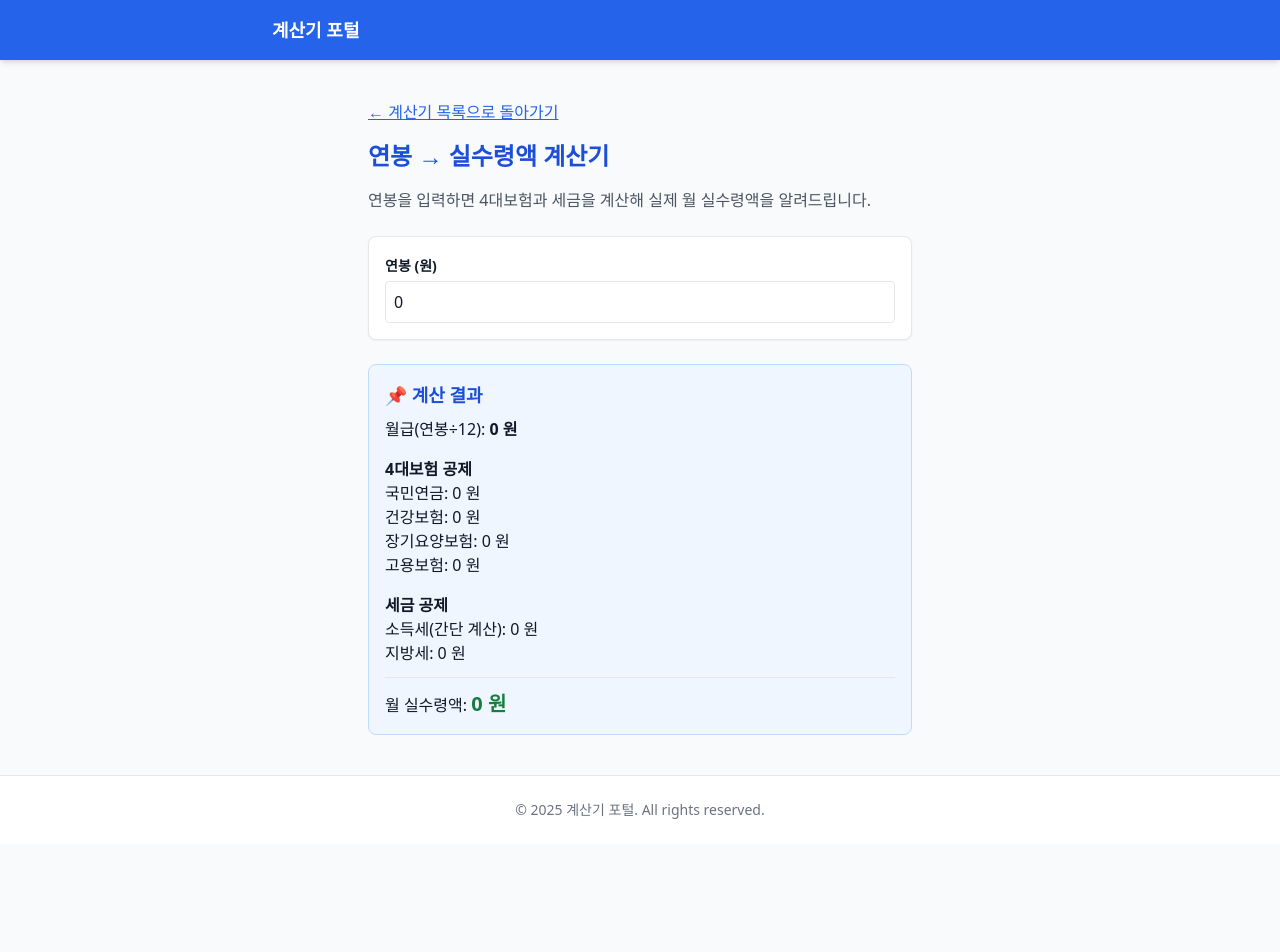
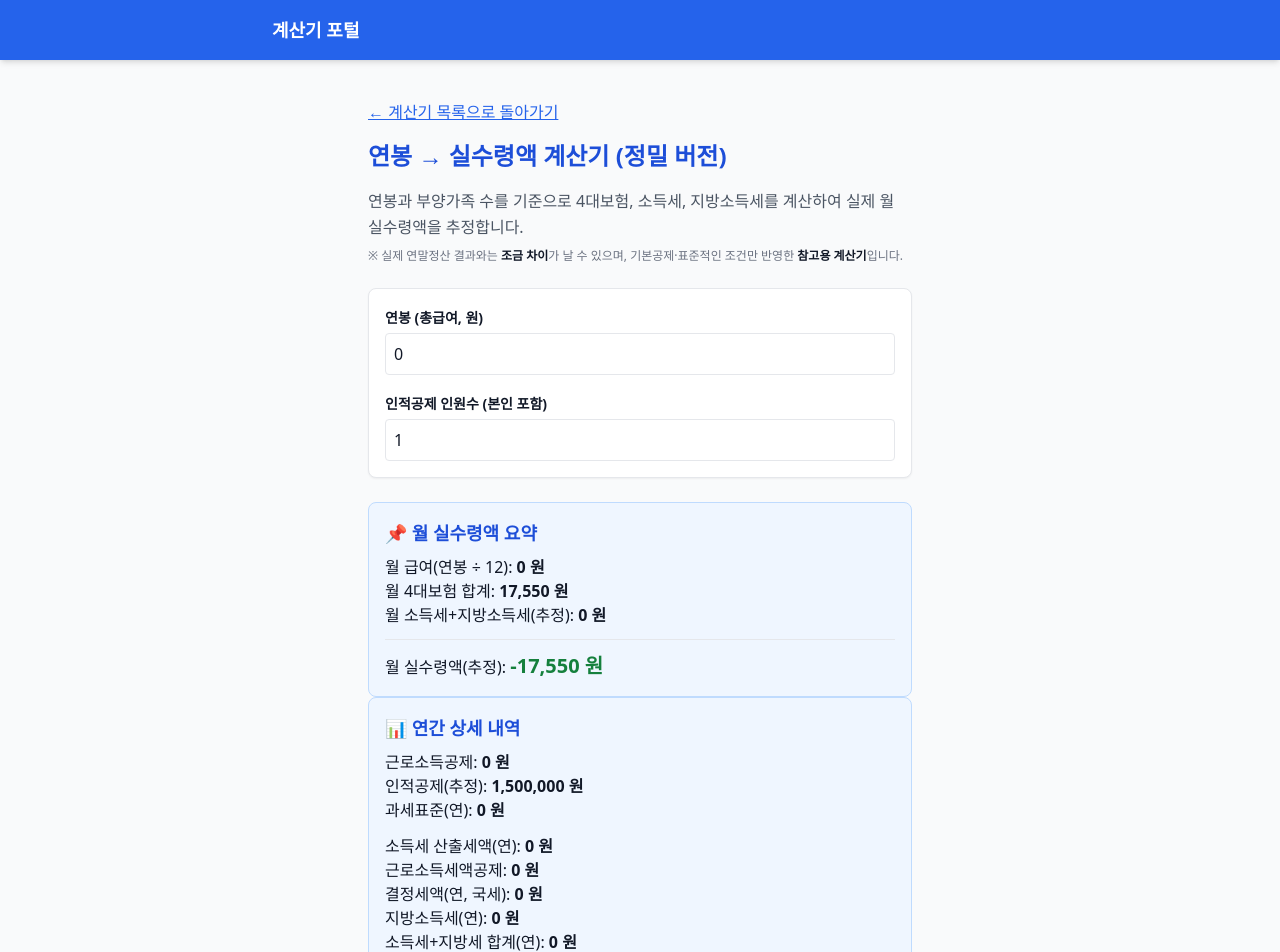
Before and after one commit to geniuspark00-source/calc-site, a Next.js app: page /calculators/salary in a window 1280 px wide. Shown: the top 952 px of the page. Before the commit the page ends 844 px from the top, so only its background shows below. Built offline with nearby package versions, Linux system fonts and the light colour scheme.

Commit message:
auto push

```diff
--- a/app/calculators/salary/SalaryCalculatorUI.tsx
+++ b/app/calculators/salary/SalaryCalculatorUI.tsx
@@ -4,28 +4,138 @@ import { useState } from "react";
 import Input from "@/components/Input";
 import ResultBox from "@/components/ResultBox";
 
+// 근로소득공제 (총급여 = 연봉 기준)
+function calcEarnedIncomeDeduction(totalSalary: number): number {
+  if (totalSalary <= 5_000_000) {
+    return totalSalary * 0.7;
+  } else if (totalSalary <= 15_000_000) {
+    return 3_500_000 + (totalSalary - 5_000_000) * 0.4;
+  } else if (totalSalary <= 45_000_000) {
+    return 7_500_000 + (totalSalary - 15_000_000) * 0.15;
+  } else if (totalSalary <= 100_000_000) {
+    return 12_000_000 + (totalSalary - 45_000_000) * 0.05;
+  } else {
+    const deduction = 14_750_000 + (totalSalary - 100_000_000) * 0.02;
+    return Math.min(deduction, 20_000_000); // 공제 한도 2,000만원
+  }
+}
+
+// 종합소득세 산출세액 (근로소득 과세표준 기준, 연 단위)
+function calcIncomeTaxByBracket(taxBase: number): number {
+  if (taxBase <= 0) return 0;
+
+  if (taxBase <= 14_000_000) {
+    return taxBase * 0.06;
+  } else if (taxBase <= 50_000_000) {
+    return 840_000 + (taxBase - 14_000_000) * 0.15;
+  } else if (taxBase <= 88_000_000) {
+    return 6_240_000 + (taxBase - 50_000_000) * 0.24;
+  } else if (taxBase <= 150_000_000) {
+    return 15_360_000 + (taxBase - 88_000_000) * 0.35;
+  } else if (taxBase <= 300_000_000) {
+    return 37_060_000 + (taxBase - 150_000_000) * 0.38;
+  } else if (taxBase <= 500_000_000) {
+    return 94_060_000 + (taxBase - 300_000_000) * 0.4;
+  } else if (taxBase <= 1_000_000_000) {
+    return 174_060_000 + (taxBase - 500_000_000) * 0.42;
+  } else {
+    return 384_060_000 + (taxBase - 1_000_000_000) * 0.45;
+  }
+}
+
+// 근로소득세액공제 (간단 버전, 한도 반영)
+function calcEarnedIncomeTaxCredit(
+  incomeTax: number,
+  totalSalary: number
+): number {
+  if (incomeTax <= 0) return 0;
+
+  // 1단계: 산출세액 기준 공제율
+  let credit = 0;
+  if (incomeTax <= 1_300_000) {
+    credit = incomeTax * 0.55;
+  } else {
+    credit = 715_000 + (incomeTax - 1_300_000) * 0.3;
+  }
+
+  // 2단계: 총급여 기준 공제 한도
+  let limit = 0;
+  if (totalSalary <= 33_000_000) {
+    limit = 740_000;
+  } else if (totalSalary <= 70_000_000) {
+    limit = 740_000 - (totalSalary - 33_000_000) * 0.008;
+    if (limit < 660_000) limit = 660_000;
+  } else if (totalSalary <= 120_000_000) {
+    limit = 660_000 - (totalSalary - 70_000_000) * 0.5;
+    if (limit < 500_000) limit = 500_000;
+  } else {
+    limit = 500_000 - (totalSalary - 120_000_000) * 0.5;
+    if (limit < 200_000) limit = 200_000;
+  }
+
+  credit = Math.min(credit, limit);
+  credit = Math.min(credit, incomeTax); // 세액보다 많이 깎을 수는 없음
+
+  return Math.max(0, credit);
+}
+
+// 인적공제 (아주 단순화: 1인당 150만원)
+function calcPersonalDeduction(personCount: number): number {
+  const perPerson = 1_500_000;
+  return perPerson * personCount;
+}
+
 export default function SalaryCalculatorUI() {
-  const [salary, setSalary] = useState(0); // 연봉
+  const [salary, setSalary] = useState(0); // 연봉(총급여 가정)
+  const [familyCount, setFamilyCount] = useState(1); // 본인 포함 인원 수
 
-  // 월 급여
-  const monthly = salary / 12;
+  const yearlySalary = Math.max(0, salary);
+  const monthlySalary = yearlySalary / 12;
 
-  // 4대보험
-  const pension = monthly * 0.045; // 국민연금
-  const health = monthly * 0.03545; // 건강보험
-  const care = health * 0.1295; // 장기요양보험
-  const hire = monthly * 0.009; // 고용보험
+  // 4대보험 (직장인, 근로자 부담만)
+  // 국민연금: 기준소득월액 390,000 ~ 6,170,000 (2024/7 기준 근로자 4.5%)
+  const pensionBase = Math.min(
+    Math.max(monthlySalary, 390_000),
+    6_170_000
+  );
+  const nationalPension = pensionBase * 0.045;
 
-  const insuranceTotal = pension + health + care + hire;
+  // 건강보험 (근로자 3.545%), 장기요양(건보료의 12.95%), 고용보험(0.9%)
+  const healthInsurance = monthlySalary * 0.03545;
+  const longTermCare = healthInsurance * 0.1295;
+  const employmentInsurance = monthlySalary * 0.009;
 
-  // 소득세(단순화 모델: 월급의 5.5% 정도)
-  const incomeTax = monthly * 0.055;
-  const localTax = incomeTax * 0.1;
+  const monthlySocialInsurance =
+    nationalPension + healthInsurance + longTermCare + employmentInsurance;
 
-  const taxTotal = incomeTax + localTax;
+  const yearlySocialInsurance = monthlySocialInsurance * 12;
 
-  // 최종 실수령액
-  const takeHome = monthly - insuranceTotal - taxTotal;
+  // 소득세 계산용 과세표준
+  const earnedIncomeDeduction = calcEarnedIncomeDeduction(yearlySalary);
+  const earnedIncomeAmount = Math.max(
+    0,
+    yearlySalary - earnedIncomeDeduction
+  ); // 근로소득금액
+
+  const personalDeduction = calcPersonalDeduction(
+    Math.max(1, Math.floor(familyCount || 1))
+  );
+
+  const taxBase = Math.max(
+    0,
+    earnedIncomeAmount - personalDeduction
+  );
+
+  const grossIncomeTax = calcIncomeTaxByBracket(taxBase);
+  const taxCredit = calcEarnedIncomeTaxCredit(grossIncomeTax, yearlySalary);
+  const finalIncomeTax = Math.max(0, grossIncomeTax - taxCredit);
+
+  const localIncomeTax = finalIncomeTax * 0.1; // 지방소득세 10%
+  const yearlyTaxTotal = finalIncomeTax + localIncomeTax;
+  const monthlyTaxTotal = yearlyTaxTotal / 12;
+
+  const monthlyTakeHome =
+    monthlySalary - monthlySocialInsurance - monthlyTaxTotal;
 
   return (
     <div className="max-w-xl mx-auto p-4">
@@ -34,43 +144,114 @@ export default function SalaryCalculatorUI() {
       </a>
 
       <h1 className="text-2xl font-bold mb-4 text-blue-700">
-        연봉 → 실수령액 계산기
+        연봉 → 실수령액 계산기 (정밀 버전)
       </h1>
 
-      <p className="text-gray-600 mb-6">
-        연봉을 입력하면 4대보험과 세금을 계산해 실제 월 실수령액을 알려드립니다.
+      <p className="text-gray-600 mb-2 leading-relaxed">
+        연봉과 부양가족 수를 기준으로 4대보험, 소득세, 지방소득세를
+        계산하여 실제 월 실수령액을 추정합니다.
+      </p>
+      <p className="text-xs text-gray-500 mb-6">
+        ※ 실제 연말정산 결과와는 <span className="font-semibold">조금 차이</span>가 날 수 있으며,
+        기본공제·표준적인 조건만 반영한 <span className="font-semibold">참고용 계산기</span>입니다.
       </p>
 
       <div className="bg-white p-4 rounded-lg border shadow-sm space-y-4 mb-6">
         <Input
-          label="연봉 (원)"
+          label="연봉 (총급여, 원)"
           value={salary}
           onChange={setSalary}
         />
+        <Input
+          label="인적공제 인원수 (본인 포함)"
+          value={familyCount}
+          onChange={setFamilyCount}
+        />
       </div>
 
-      <ResultBox title="📌 계산 결과">
+      <ResultBox title="📌 월 실수령액 요약">
         <p>
-          월급(연봉÷12):{" "}
-          <strong>{Math.round(monthly).toLocaleString()} 원</strong>
+          월 급여(연봉 ÷ 12):{" "}
+          <strong>{Math.round(monthlySalary).toLocaleString()} 원</strong>
         </p>
-
-        <p className="mt-4 font-semibold">4대보험 공제</p>
-        <p>국민연금: {Math.round(pension).toLocaleString()} 원</p>
-        <p>건강보험: {Math.round(health).toLocaleString()} 원</p>
-        <p>장기요양보험: {Math.round(care).toLocaleString()} 원</p>
-        <p>고용보험: {Math.round(hire).toLocaleString()} 원</p>
-
-        <p className="mt-4 font-semibold">세금 공제</p>
-        <p>소득세(간단 계산): {Math.round(incomeTax).toLocaleString()} 원</p>
-        <p>지방세: {Math.round(localTax).toLocaleString()} 원</p>
+        <p>
+          월 4대보험 합계:{" "}
+          <strong>
+            {Math.round(monthlySocialInsurance).toLocaleString()} 원
+          </strong>
+        </p>
+        <p>
+          월 소득세+지방소득세(추정):{" "}
+          <strong>
+            {Math.round(monthlyTaxTotal).toLocaleString()} 원
+          </strong>
+        </p>
 
         <hr className="my-3" />
 
         <p>
-          월 실수령액:{" "}
+          월 실수령액(추정):{" "}
           <strong className="text-green-700 text-xl">
-            {Math.round(takeHome).toLocaleString()} 원
+            {Math.round(monthlyTakeHome).toLocaleString()} 원
+          </strong>
+        </p>
+      </ResultBox>
+
+      <ResultBox title="📊 연간 상세 내역">
+        <p>
+          근로소득공제:{" "}
+          <strong>
+            {Math.round(earnedIncomeDeduction).toLocaleString()} 원
+          </strong>
+        </p>
+        <p>
+          인적공제(추정):{" "}
+          <strong>
+            {Math.round(personalDeduction).toLocaleString()} 원
+          </strong>
+        </p>
+        <p>
+          과세표준(연):{" "}
+          <strong>{Math.round(taxBase).toLocaleString()} 원</strong>
+        </p>
+
+        <p className="mt-3">
+          소득세 산출세액(연):{" "}
+          <strong>
+            {Math.round(grossIncomeTax).toLocaleString()} 원
+          </strong>
+        </p>
+        <p>
+          근로소득세액공제:{" "}
+          <strong>
+            {Math.round(taxCredit).toLocaleString()} 원
+          </strong>
+        </p>
+        <p>
+          결정세액(연, 국세):{" "}
+          <strong>
+            {Math.round(finalIncomeTax).toLocaleString()} 원
+          </strong>
+        </p>
+        <p>
+          지방소득세(연):{" "}
+          <strong>
+            {Math.round(localIncomeTax).toLocaleString()} 원
+          </strong>
+        </p>
+        <p>
+          소득세+지방세 합계(연):{" "}
+          <strong>
+            {Math.round(yearlyTaxTotal).toLocaleString()} 원
+          </strong>
+        </p>
+
+        <hr className="my-3" />
+
+        <p>
+          4대보험(연, 근로자 부담):{" "}
+          <strong>
+            {Math.round(yearlySocialInsurance).toLocaleString()} 원
           </strong>
         </p>
       </ResultBox>
```
